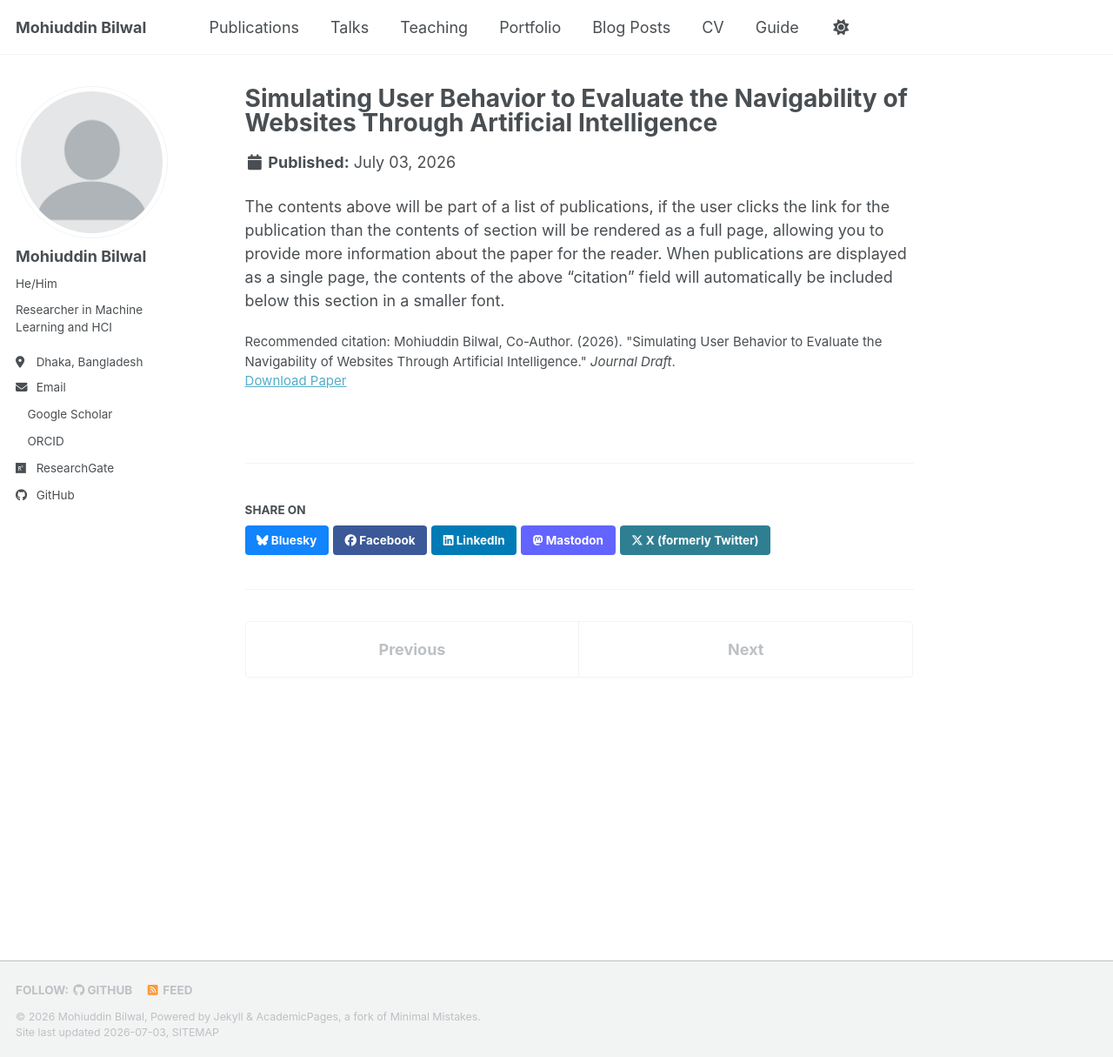
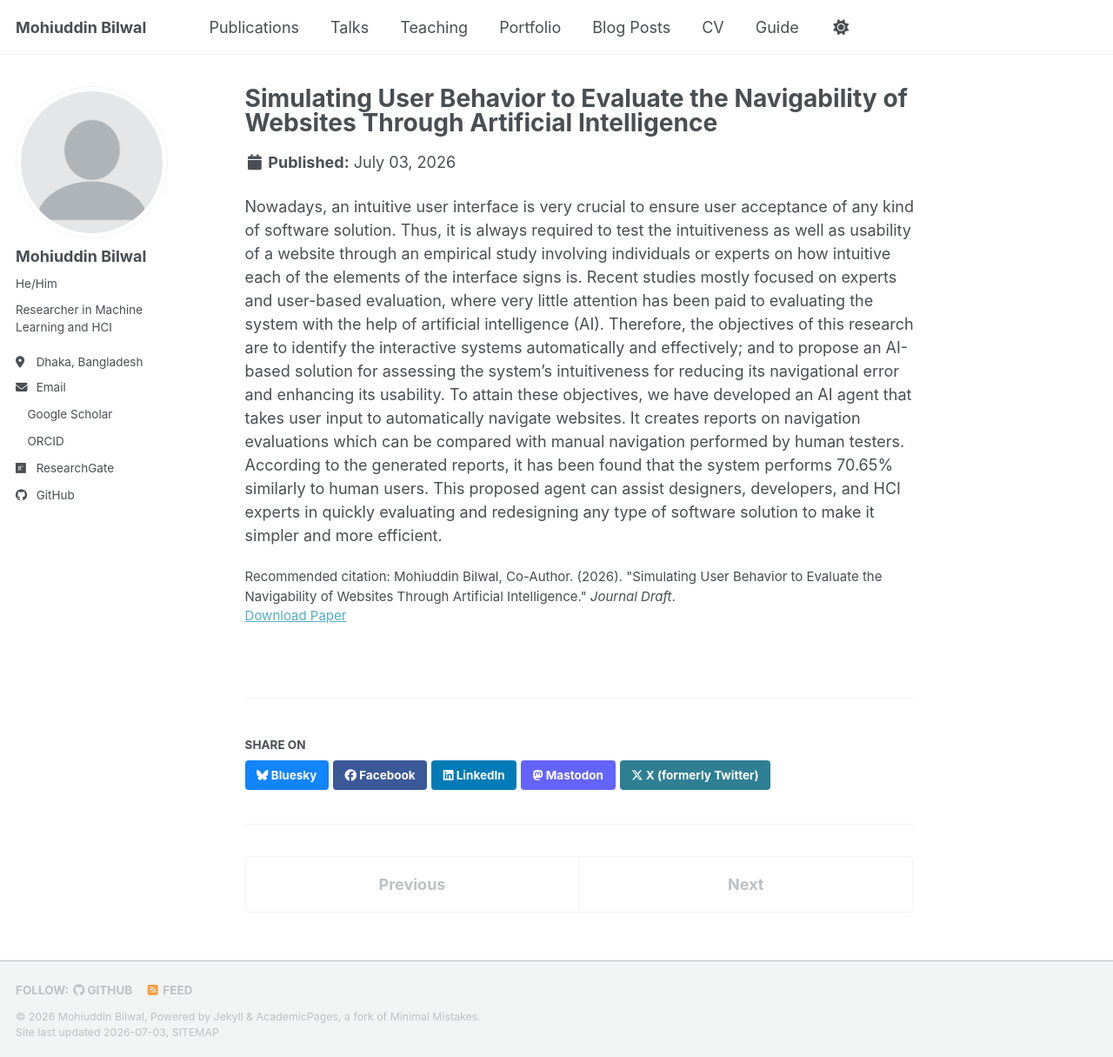
Before and after one commit to ayon037/ayon037.github.io, a Jekyll site: the page built from _publications/2026-07-03-simulating-user-behavior-to-evaluate-the-navigability-of-websites-through-artificial-intelligence.md, in a window 1280 px wide and 1215 px high. Shown: the whole window at 87% size. Built offline with Jekyll 4.4.1, drawn with Linux system fonts in a browser that asks for light colours; a style sheet for code colours, icons or effects is not loaded.

Commit message:
Fixed Paper 4 URL and added abstract

```diff
--- a/_publications/2026-07-03-simulating-user-behavior-to-evaluate-the-navigability-of-websites-through-artificial-intelligence.md
+++ b/_publications/2026-07-03-simulating-user-behavior-to-evaluate-the-navigability-of-websites-through-artificial-intelligence.md
@@ -5,8 +5,19 @@ category: manuscripts
 permalink: /publication 2026-07-03-simulating-user-behavior-to-evaluate-the-navigability-of-websites-through-artificial-intelligence
 date: 2026-07-03
 status: 'Ongoing Research'
-paperurl: 'https://drive.google.com/file/d/1ayFrIjzrb0twAfrLLnStYoLlH9GD-duU/view?usp=sharing'
+paperurl: 'https://drive.google.com/file/d/1lfeS97mwYxaljwsAVD8MKS7rPX09wklh/view?usp=sharing'
 citation: 'Mohiuddin Bilwal, Co-Author. (2026). &quot;Simulating User Behavior to Evaluate the Navigability of Websites Through Artificial Intelligence.&quot; <i>Journal Draft</i>.'
 ---
-
-The contents above will be part of a list of publications, if the user clicks the link for the publication than the contents of section will be rendered as a full page, allowing you to provide more information about the paper for the reader. When publications are displayed as a single page, the contents of the above "citation" field will automatically be included below this section in a smaller font.
+Nowadays, an intuitive user interface is very crucial to ensure user acceptance of any kind
+of software solution. Thus, it is always required to test the intuitiveness as well as usability of a website
+through an empirical study involving individuals or experts on how intuitive each of the elements of the
+interface signs is. Recent studies mostly focused on experts and user-based evaluation, where very little
+attention has been paid to evaluating the system with the help of artificial intelligence (AI). Therefore,
+the objectives of this research are to identify the interactive systems automatically and effectively; and to
+propose an AI-based solution for assessing the system’s intuitiveness for reducing its navigational error and
+enhancing its usability. To attain these objectives, we have developed an AI agent that takes user input to
+automatically navigate websites. It creates reports on navigation evaluations which can be compared with
+manual navigation performed by human testers. According to the generated reports, it has been found that
+the system performs 70.65% similarly to human users. This proposed agent can assist designers, developers,
+and HCI experts in quickly evaluating and redesigning any type of software solution to make it simpler and
+more efficient.
```
Also changed, not shown: _publications/2025-06-10-proposing-and-evaluating-a-keyboard-layout-for-one-handed-users.md (+0 -1 lines), _publications/2025-09-29-a-multi-modal-assistive-robot-navigation-system-for-physically-impaired-users.md (+0 -1 lines).
